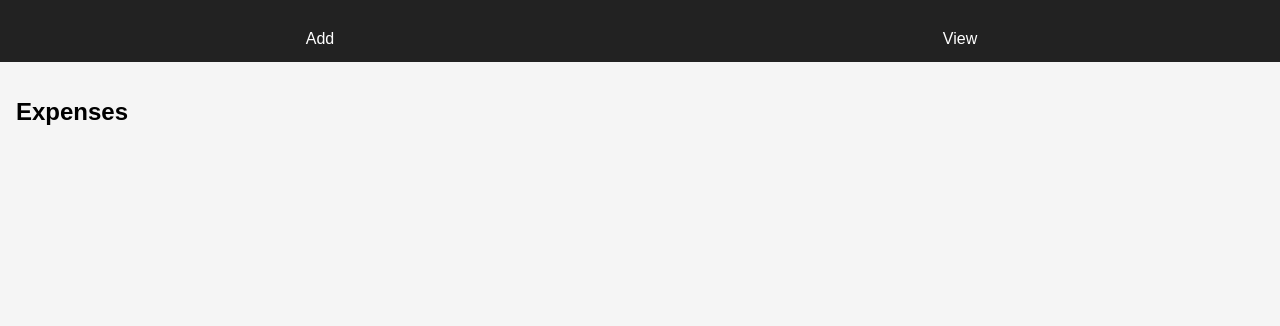
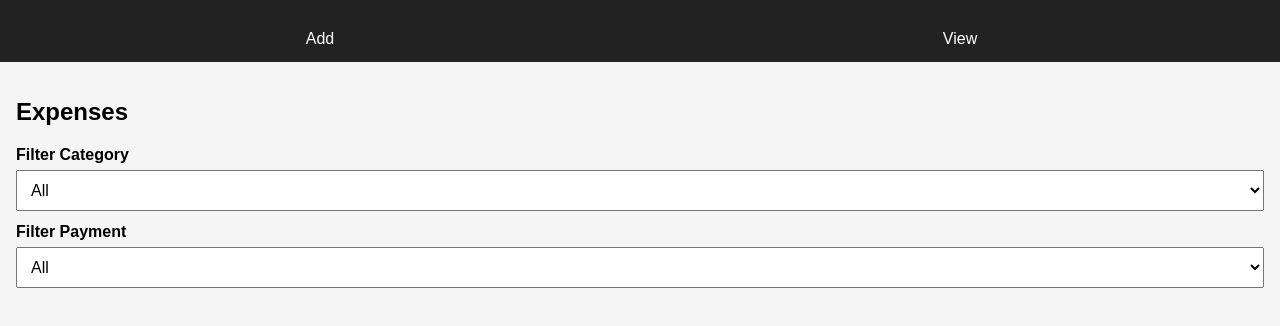
Before and after one commit to niteshtoshniwal26/expense-tracker, a plain HTML site: page docs/index.html in a window 1280 px wide. Both pictures are taken after a click on the button "View". Drawn offline with Linux system fonts and the light colour scheme.

Commit message:
Update index.html

```diff
--- a/docs/index.html
+++ b/docs/index.html
@@ -50,10 +50,31 @@
   </section>
 
   <!-- VIEW EXPENSES -->
-  <section id="view" class="tab hidden">
-    <h2>Expenses</h2>
-    <ul id="expense-list"></ul>
-  </section>
+  <!-- VIEW EXPENSES -->
+<section id="view" class="tab hidden">
+  <h2>Expenses</h2>
+
+  <!-- FILTERS -->
+  <label>Filter Category</label>
+  <select id="filterCategory" onchange="renderExpenses()">
+    <option value="">All</option>
+    <option>Food</option>
+    <option>Travel</option>
+    <option>Shopping</option>
+    <option>Rent</option>
+  </select>
+
+  <label>Filter Payment</label>
+  <select id="filterPayment" onchange="renderExpenses()">
+    <option value="">All</option>
+    <option>CC</option>
+    <option>ICICI</option>
+    <option>SBI</option>
+    <option>Cash</option>
+  </select>
+
+  <ul id="expense-list"></ul>
+</section>
 
   <script src="./app.js"></script>
 </body>
```
